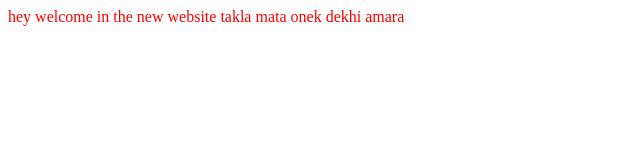
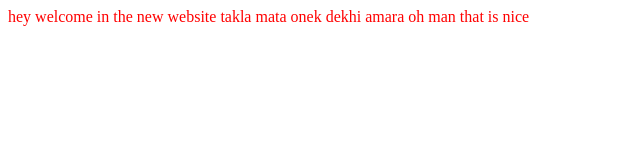
Before and after one commit to Nahid4306053/my-first-project, a plain HTML site: page first.html.html in a window 1280 px wide. Shown: the whole page, without its empty margins (0-640 px from the left). Drawn offline with Linux system fonts and the light colour scheme.

Commit message:
first html

```diff
--- a/first.html.html
+++ b/first.html.html
@@ -8,7 +8,7 @@
     <link rel="stylesheet" href="css/syle.css">
 </head>
 <body>
-    hey welcome in the new website takla mata onek dekhi amara
+    hey welcome in the new website takla mata onek dekhi amara oh man that is nice
 
 </body>
 </html>
```
